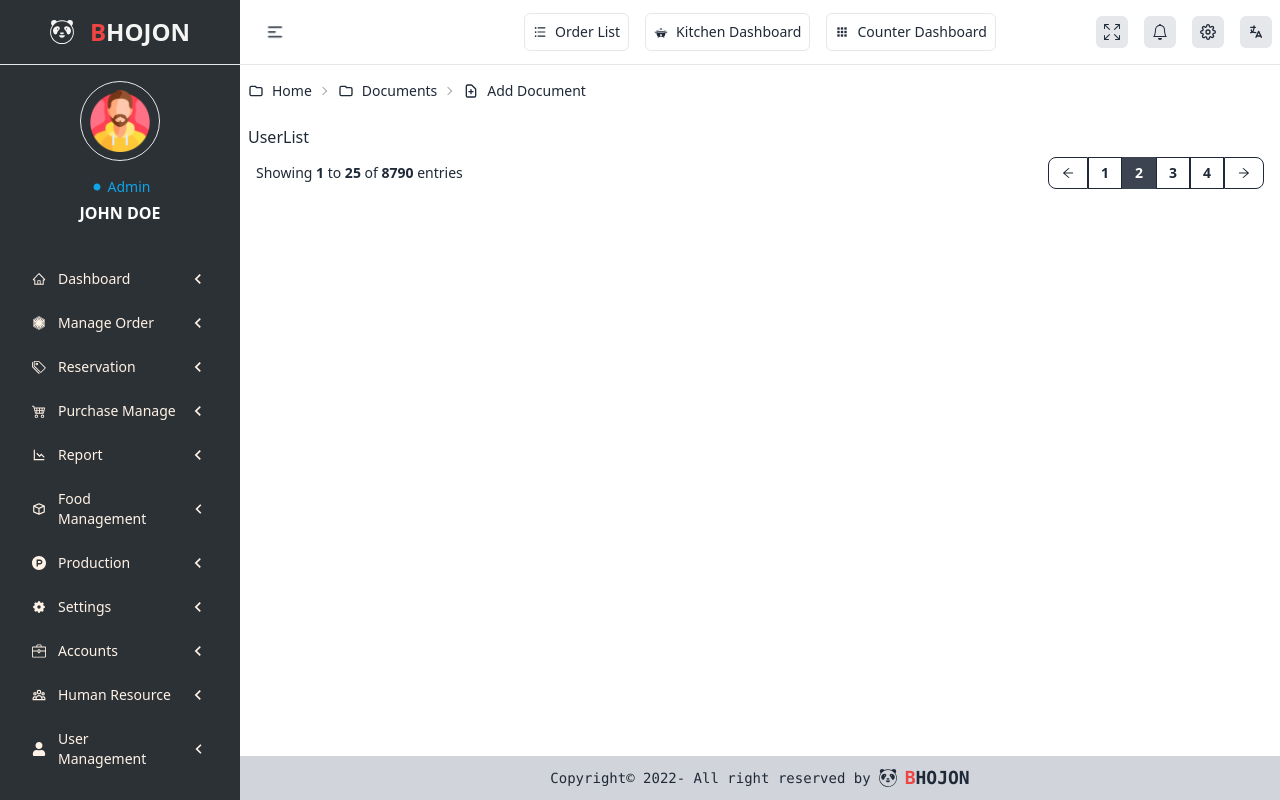
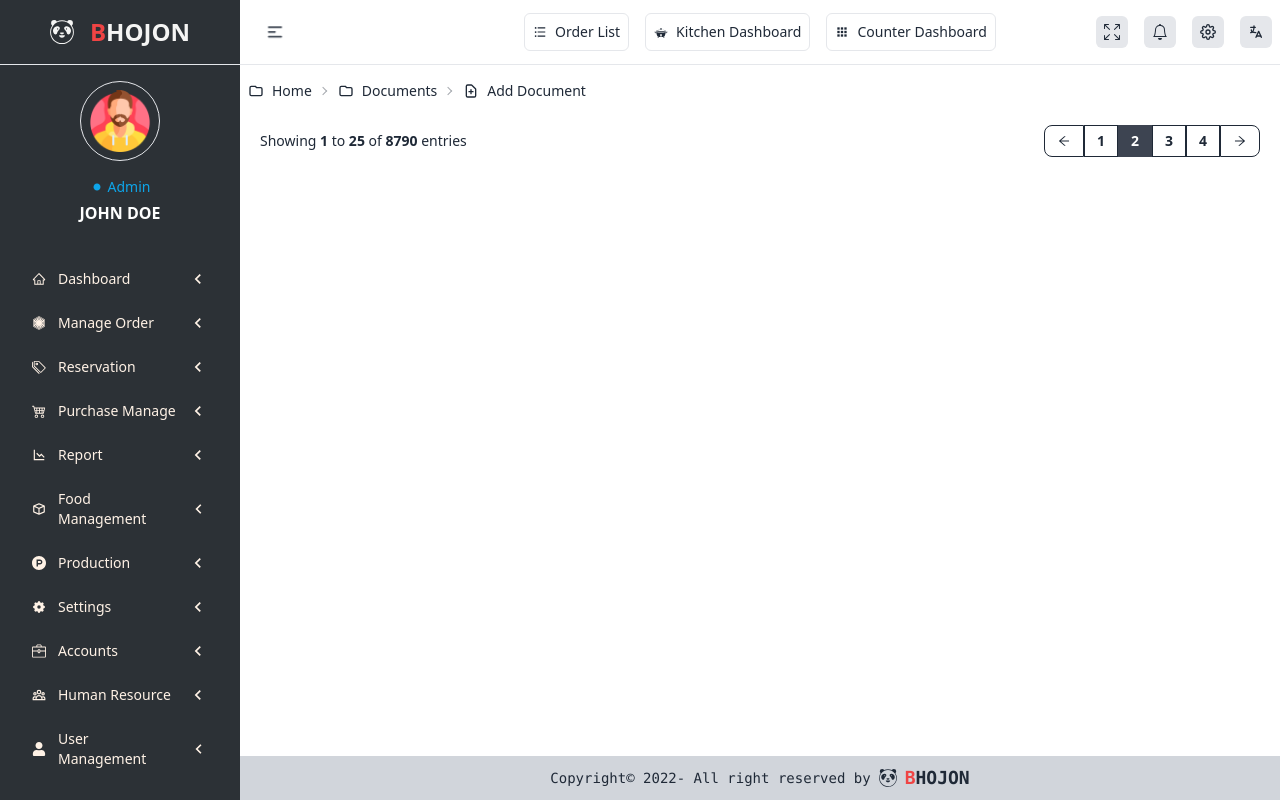
Before and after one commit to nDevers/Bhojon, a React (Create React App) app: page /dashboard/user-management/user-list in a window 1280 px wide. Built offline with nearby package versions, Linux system fonts and the light colour scheme.

Commit message:
pagination component

```diff
--- a/src/components/Pagination.js
+++ b/src/components/Pagination.js
@@ -3,7 +3,7 @@ import { AiOutlineHome, AiOutlineArrowLeft, AiOutlineArrowRight } from 'react-ic
 
 const Pagination = () => {
     return (
-        <div className='flex items-center justify-between px-2 mt-2'>
+        <div className='flex items-center justify-between mx-3 my-2'>
             <h5 className='text-sm'>
                 Showing
                 <span className='text-ms font-bold'> 1 </span>
--- a/src/pages/dashboard/FoodManagement/ManageCategory/CategoryList.js
+++ b/src/pages/dashboard/FoodManagement/ManageCategory/CategoryList.js
@@ -1,6 +1,7 @@
 import React from 'react';
 import { AiFillEdit, AiFillDelete } from 'react-icons/ai';
 import { BiSearch } from 'react-icons/bi';
+import Pagination from '../../../../components/Pagination';
 
 const CategoryList = () => {
     const summaryData = [
@@ -491,6 +492,8 @@ const CategoryList = () => {
                     </tbody>
                 </table>
             </div>
+
+            <Pagination />
         </div>
     );
 };
--- a/src/pages/dashboard/FoodManagement/ManageFood/FoodList.js
+++ b/src/pages/dashboard/FoodManagement/ManageFood/FoodList.js
@@ -1,6 +1,7 @@
 import React from "react";
 import { AiFillEdit, AiFillDelete } from "react-icons/ai";
 import { BiSearch } from "react-icons/bi";
+import Pagination from "../../../../components/Pagination";
 
 const FoodList = () => {
   const summaryData = [
@@ -500,6 +501,8 @@ const FoodList = () => {
           </tbody>
         </table>
       </div>
+
+      <Pagination />
     </div>
   );
 };
--- a/src/pages/dashboard/ManageOrder/OrderList.js
+++ b/src/pages/dashboard/ManageOrder/OrderList.js
@@ -1,6 +1,7 @@
 import React from 'react';
 import { AiFillEdit, AiFillDelete, AiFillInfoCircle } from 'react-icons/ai';
 import { BiSearch } from 'react-icons/bi';
+import Pagination from '../../../components/Pagination';
 
 const OrderList = () => {
     const summaryData = [
@@ -556,6 +557,8 @@ const OrderList = () => {
                     </tbody>
                 </table>
             </div>
+
+            <Pagination />
         </div>
     );
 };
--- a/src/pages/dashboard/UserManagement/UserList.js
+++ b/src/pages/dashboard/UserManagement/UserList.js
@@ -1,9 +1,11 @@
 import React from 'react';
+import Pagination from '../../../components/Pagination';
 
 const UserList = () => {
     return (
         <div>
-            UserList
+
+            <Pagination />
         </div>
     );
 };
--- a/src/pages/dashboard/dashboard.js
+++ b/src/pages/dashboard/dashboard.js
@@ -14,7 +14,6 @@ import { SiProducthunt, SiFoodpanda } from "react-icons/si";
 import { SlBriefcase } from "react-icons/sl";
 import { TbLanguage } from "react-icons/tb";
 import DefaultUserImage from "../../assets/images/defaultUser.png";
-import Pagination from "../../components/Pagination";
 import Breadcrumbs from "../../components/Breadcrumbs";
 
 const Dashboard = () => {
@@ -262,8 +261,6 @@ const Dashboard = () => {
               <Breadcrumbs />
 
               <Outlet />
-
-              <Pagination />
             </div>
           </main>
 
```
